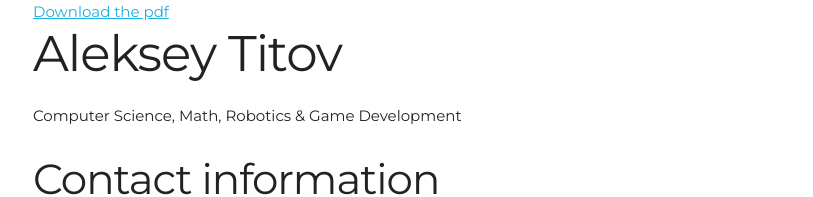
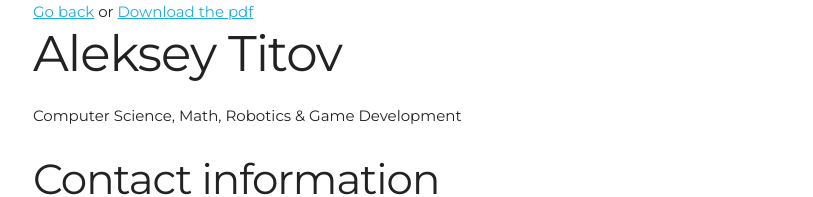
Before and after one commit to LetsPlayNow/LetsPlayNow.github.io, a Jekyll site: the page built from cv.en.md, in a window 1280 px wide and 900 px high. Shown: the top 197 px of the window, without its empty margins (127-940 px from the left). Built offline with Jekyll 4.4.1, drawn with Linux system fonts in a browser that asks for light colours.

Commit message:
Add 'go back' link.

```diff
--- a/_layouts/resume.html
+++ b/_layouts/resume.html
@@ -4,7 +4,9 @@
   <link rel="stylesheet" href="/assets/css/cv.css">
   <body>
     <div class="container">
-      <div id="additional-links">
+      <div id="additional-links" class="row">
+        <a href="/"> Go back</a>
+        or
         <a href="{{ "/static_files/" | append: page.addr | append: ".pdf" }}" download="Aleksey Titov CV">Download the pdf</a>
       </div>
         {{ content }}
```
